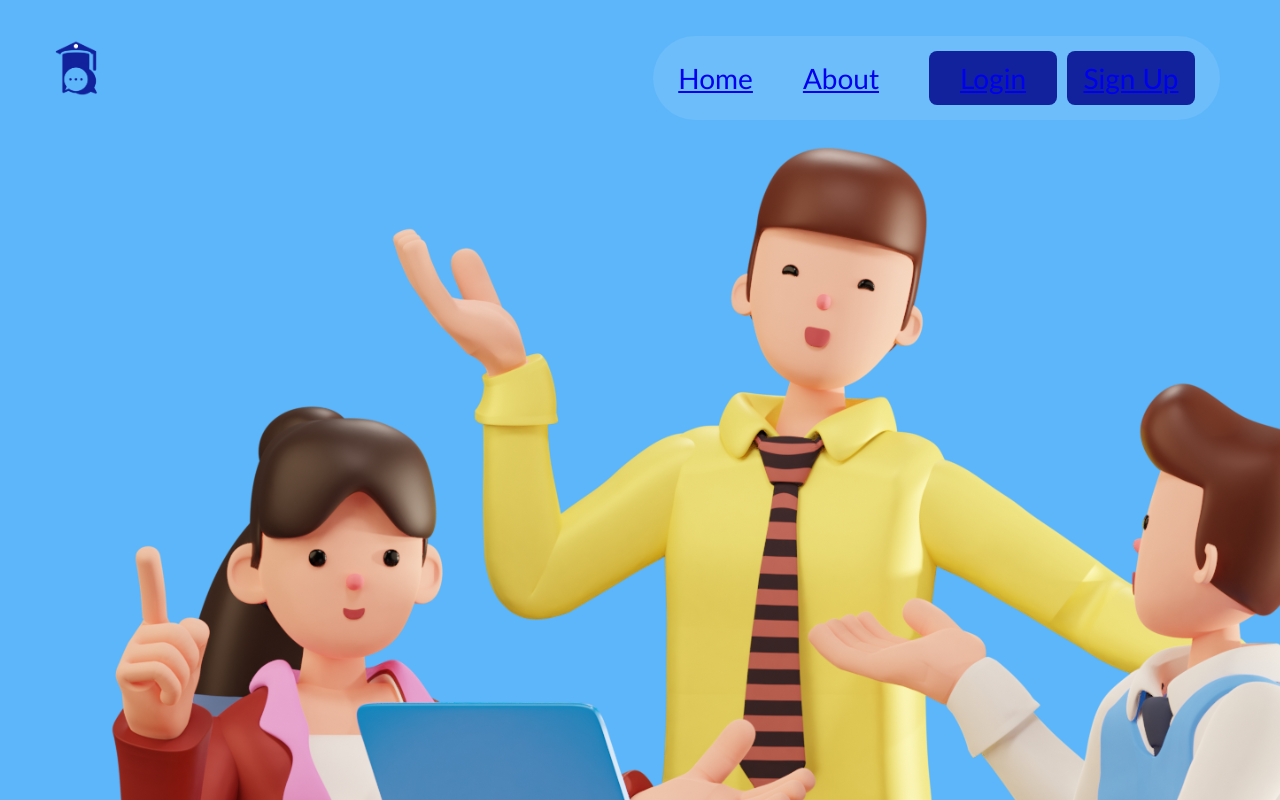
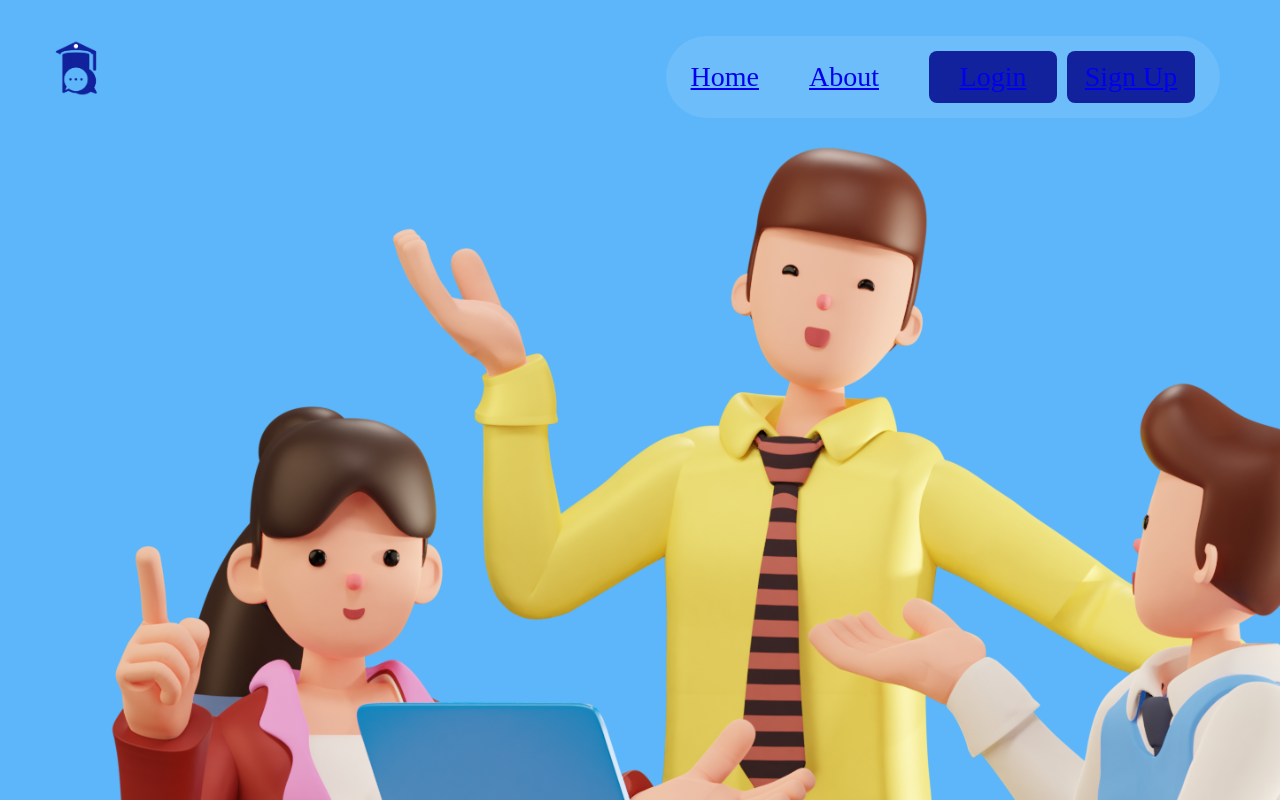
Before and after one commit to Counselllor/Counsellor-Web, a React (Vite) app: page / in a window 1280 px wide. Shown: the top 800 px of the page. Built offline with nearby package versions, Linux system fonts and the light colour scheme; a web font is replaced by a local one.

Commit message:
removed depricated code

```diff
--- a/src/styles/index.css
+++ b/src/styles/index.css
@@ -1,4 +1,3 @@
 :root{
     background-color: #5cb6f9;
-    font-family:'Gill Sans', 'Gill Sans MT', Calibri, 'Trebuchet MS', sans-serif;
 }
```
